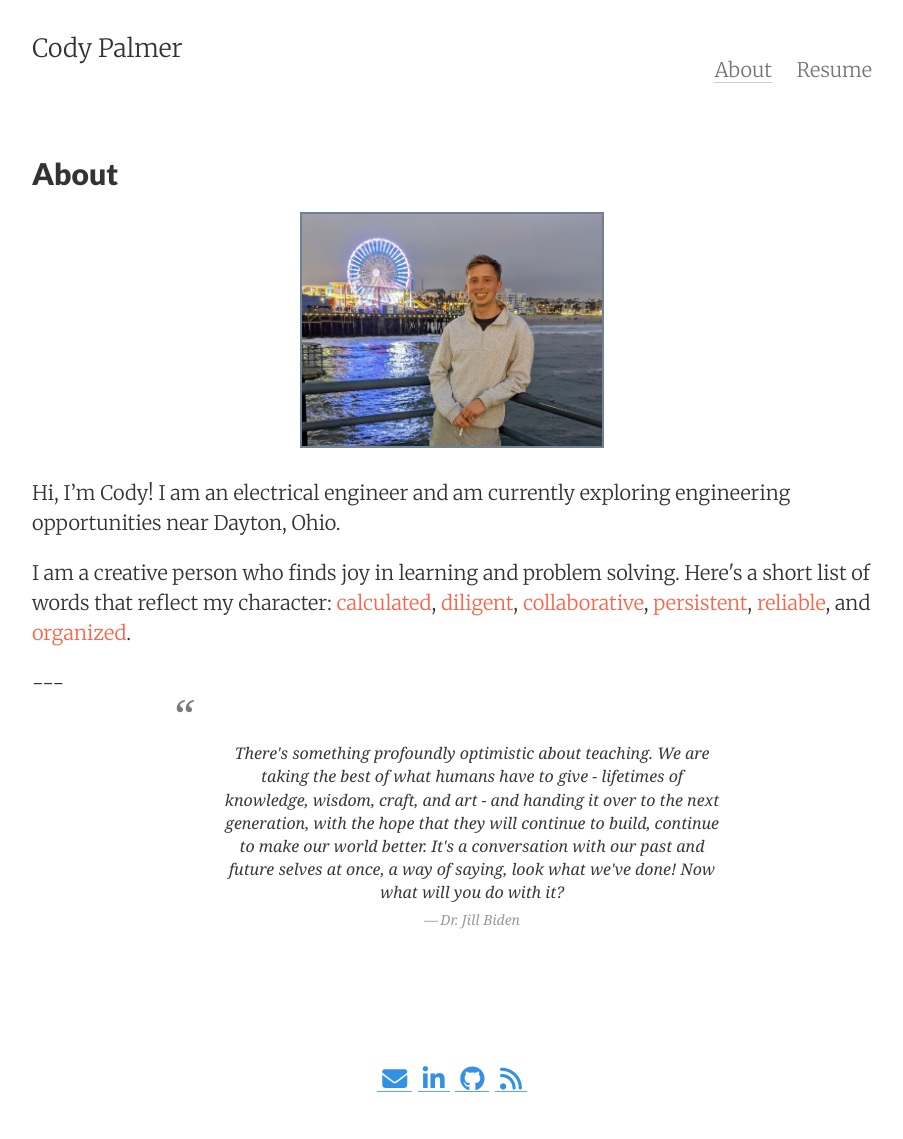
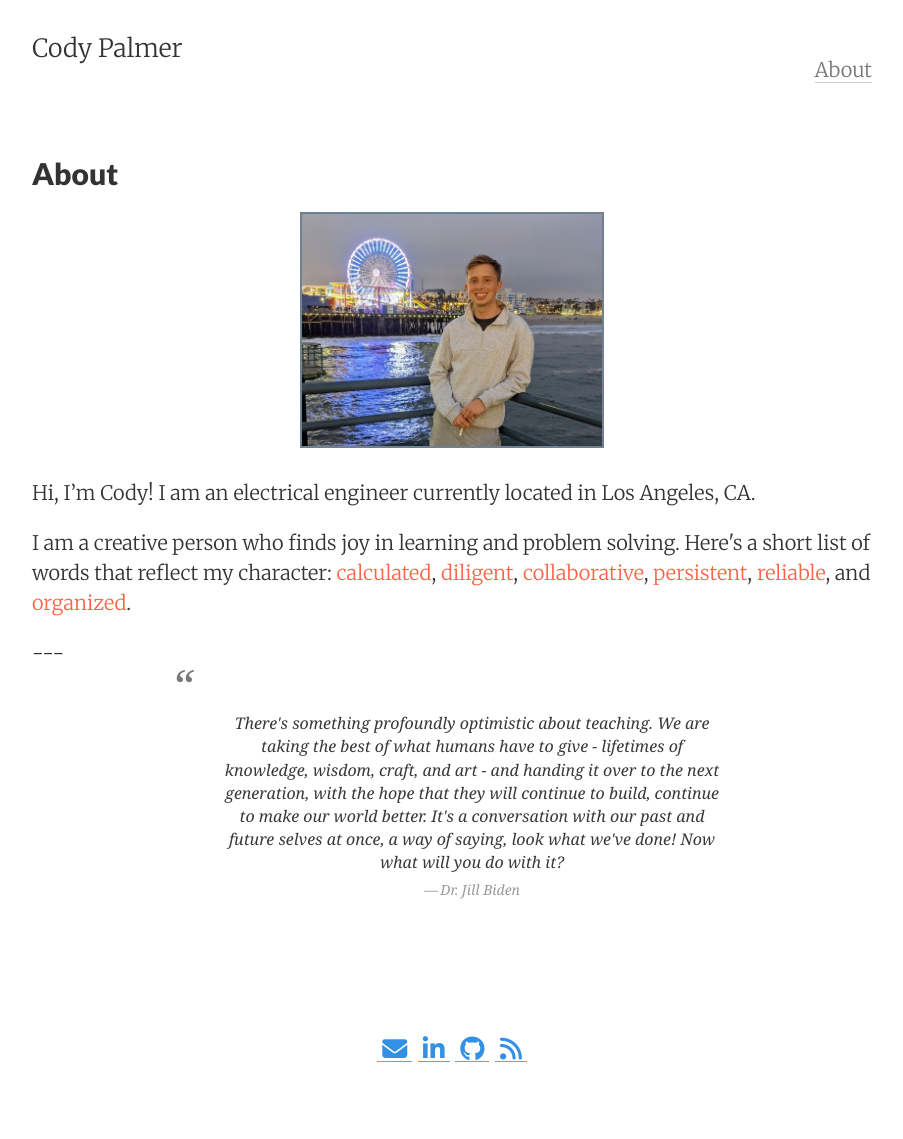
Before and after one commit to palmerco/web_server, a Jekyll site: the page built from subpages/about.html, in a window 1280 px wide. Shown: the whole page, without its empty margins (188-1091 px from the left). Built offline with Jekyll 4.4.1, drawn with Linux system fonts in a browser that asks for light colours; nearby versions of some CDN libraries; after the commit the page ends 1109 px from its top, so only the background shows below that.

Commit message:
Updating Stuff

```diff
--- a/subpages/about.html
+++ b/subpages/about.html
@@ -15,7 +15,7 @@ tags: about
 </p>
 
 <p>
-Hi, I’m Cody! I am an electrical engineer and am currently exploring engineering opportunities near Dayton, Ohio.
+Hi, I’m Cody! I am an electrical engineer currently located in Los Angeles, CA.
 </p>
 
 
```
Also changed, not shown: subpages/resume_old.html (renamed from subpages/resume.html), 1 other file.
